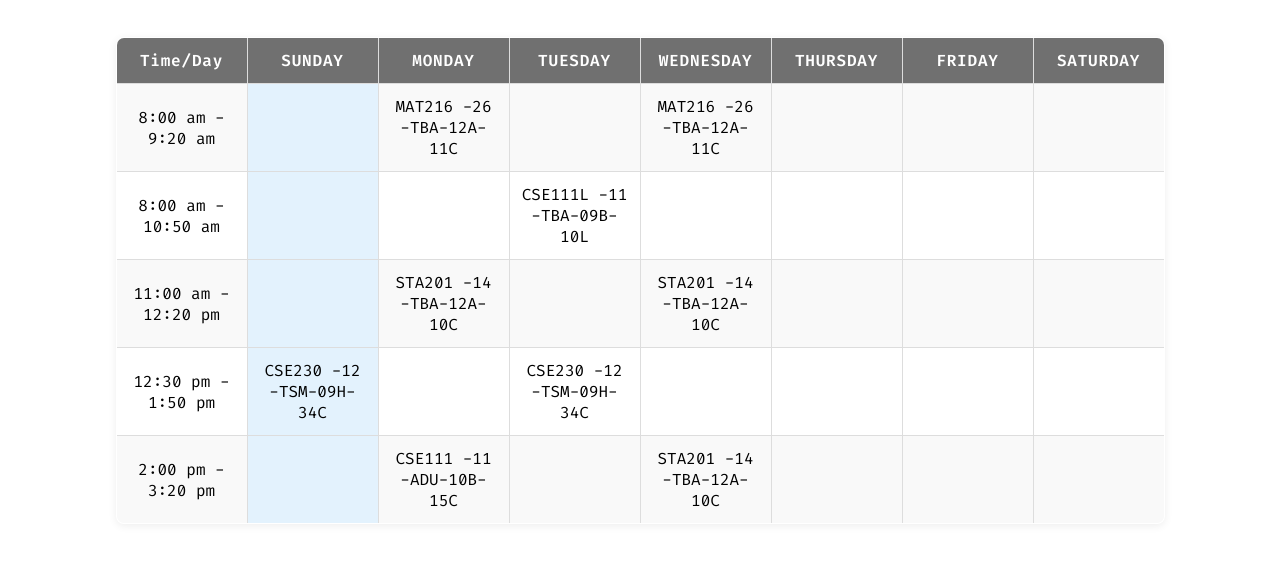
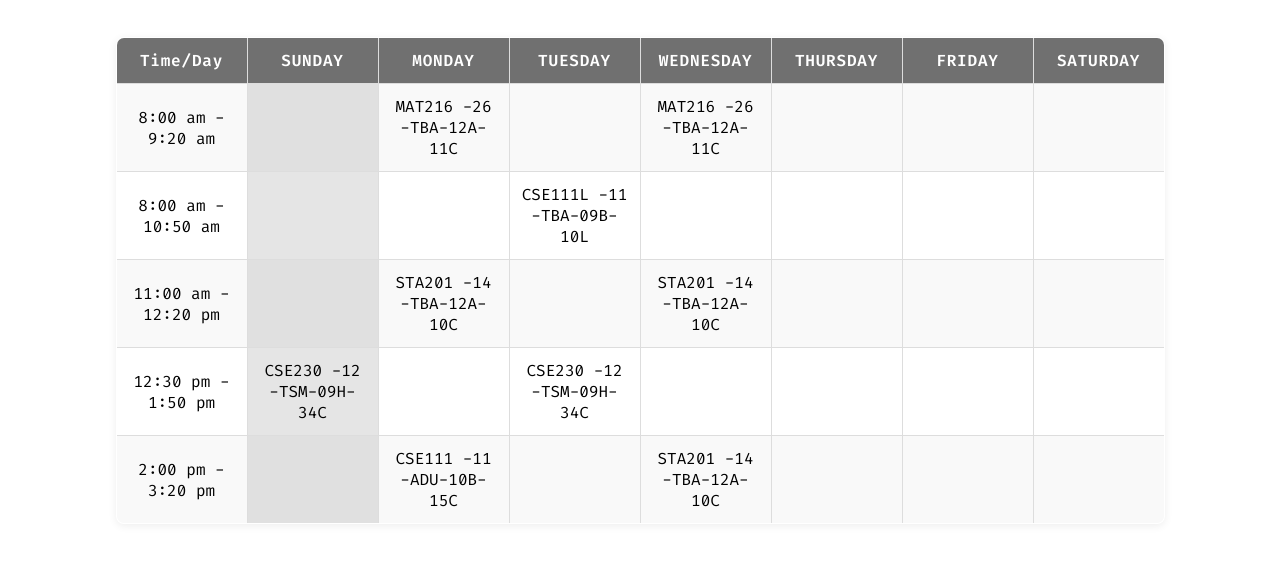
Before and after one commit to Gamespy360/mySchedule.bracu, a plain HTML site: page index.html in a window 1280 px wide. Shown: the part 96-658 px from the top of the page. Drawn offline with Linux system fonts and the light colour scheme.

Commit message:
Update style.css

```diff
--- a/style.css
+++ b/style.css
@@ -64,6 +64,6 @@ tr:nth-child(even) {
     transition: background 0.2s;
 } */
 .col-shadow {
-  background: #e3f2fd;
+  background: rgba(2,2,2,0.1);;
   z-index: 1;
 }
```
